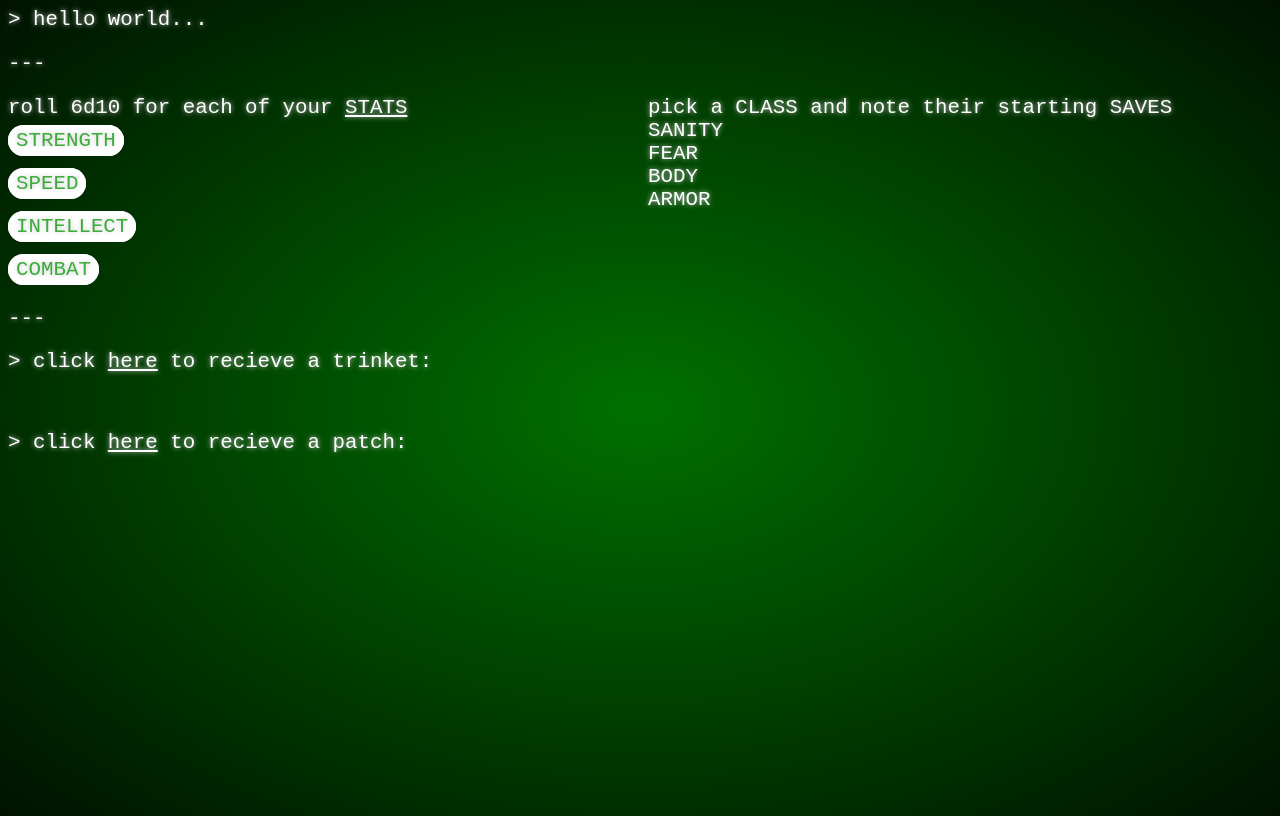
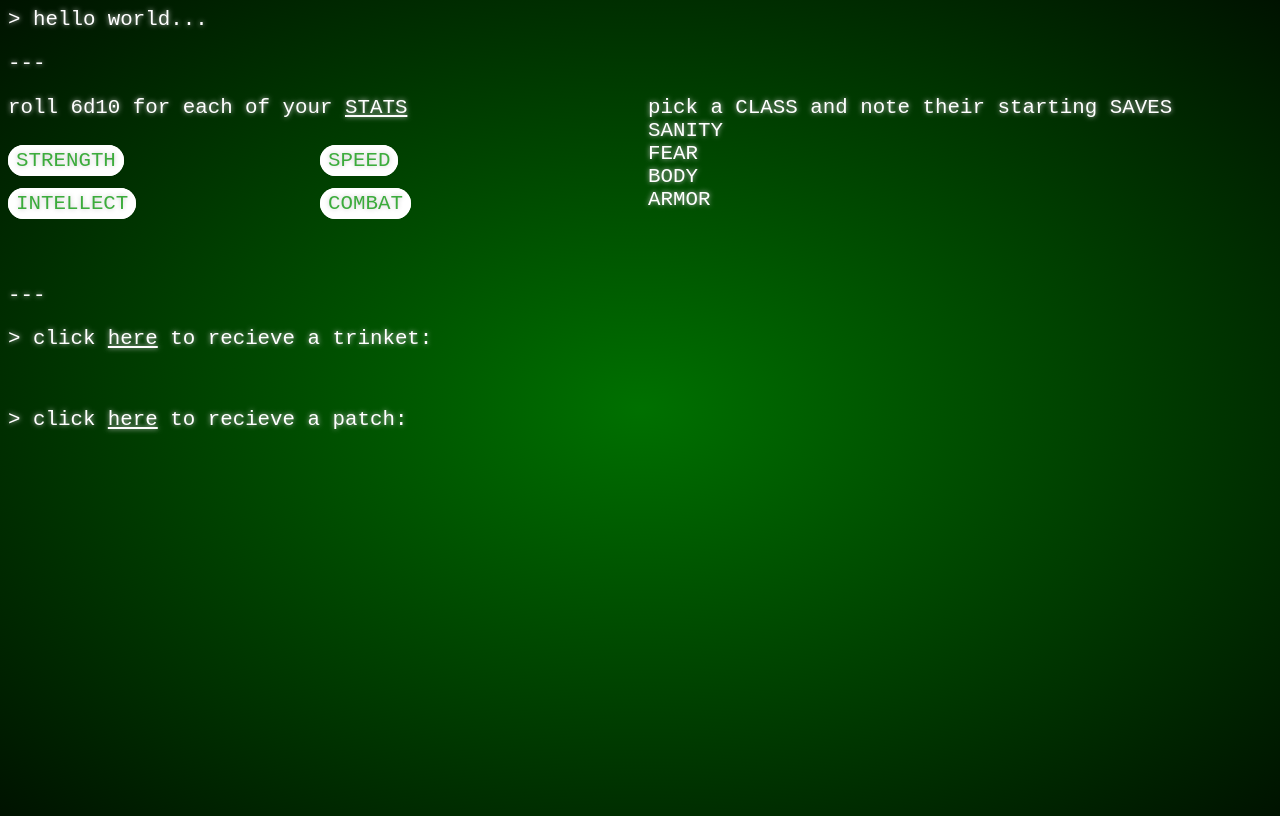
Before and after one commit to artliches/wardenOSSource, an Angular app: page /ttrpg/ in a window 1280 px wide. Built offline with nearby package versions, Linux system fonts and the light colour scheme.

Commit message:
CSS Grid update

```diff
--- a/src/app/characterGenerator/characterGenerator.component.html
+++ b/src/app/characterGenerator/characterGenerator.component.html
@@ -1,6 +1,6 @@
 <section class='basic-grid character-grid'>
-    <div class='sectionOne'>
-        <div>roll 6d10 for each of your <a (click)='rollStats()'><u>STATS</u></a></div>
+    <div class='sectionOne section-one-grid'>
+        <div class='sectionOneHeader'>roll 6d10 for each of your <a (click)='rollStats()'><u>STATS</u></a></div>
         <div class='scoreRow'>
             <span class='pillBorder strTag'>STRENGTH</span> <span *ngIf='statGen' class='circleBorder strScore'>{{strengthScore}}</span>
         </div>
--- a/src/app/characterGenerator/characterGenerator.component.scss
+++ b/src/app/characterGenerator/characterGenerator.component.scss
@@ -8,19 +8,23 @@
 
     &.sectionOne {
         grid-area: sectionOne;
-        display: grid;
-        grid-template-columns: repeat(2, 1fr);
-        grid-template-rows: repeat(4, 1fr);
-        grid-template-areas:
-        "strTag strScore"
-        "spdTag spdScore"
-        "intTag intScore"
-        "comTag comScore";
     }
 
     &.sectionTwo {
         grid-area: sectionTwo;
     }
+}
+
+.section-one-grid {
+    display: grid;
+    grid-template-columns: repeat(2, 1fr);
+    grid-template-rows: repeat(4, 1fr);
+    grid-template-areas:
+    "header header"
+    "strTag strScore"
+    "spdTag spdScore"
+    "intTag intScore"
+    "comTag comScore";
 }
 
 .pillBorder {
@@ -34,6 +38,10 @@
 .circleBorder {
     border: solid white;
     border-radius: 16px;
+}
+
+.sectionOneHeader {
+    grid-area: header;
 }
 
 .strTag {
```
